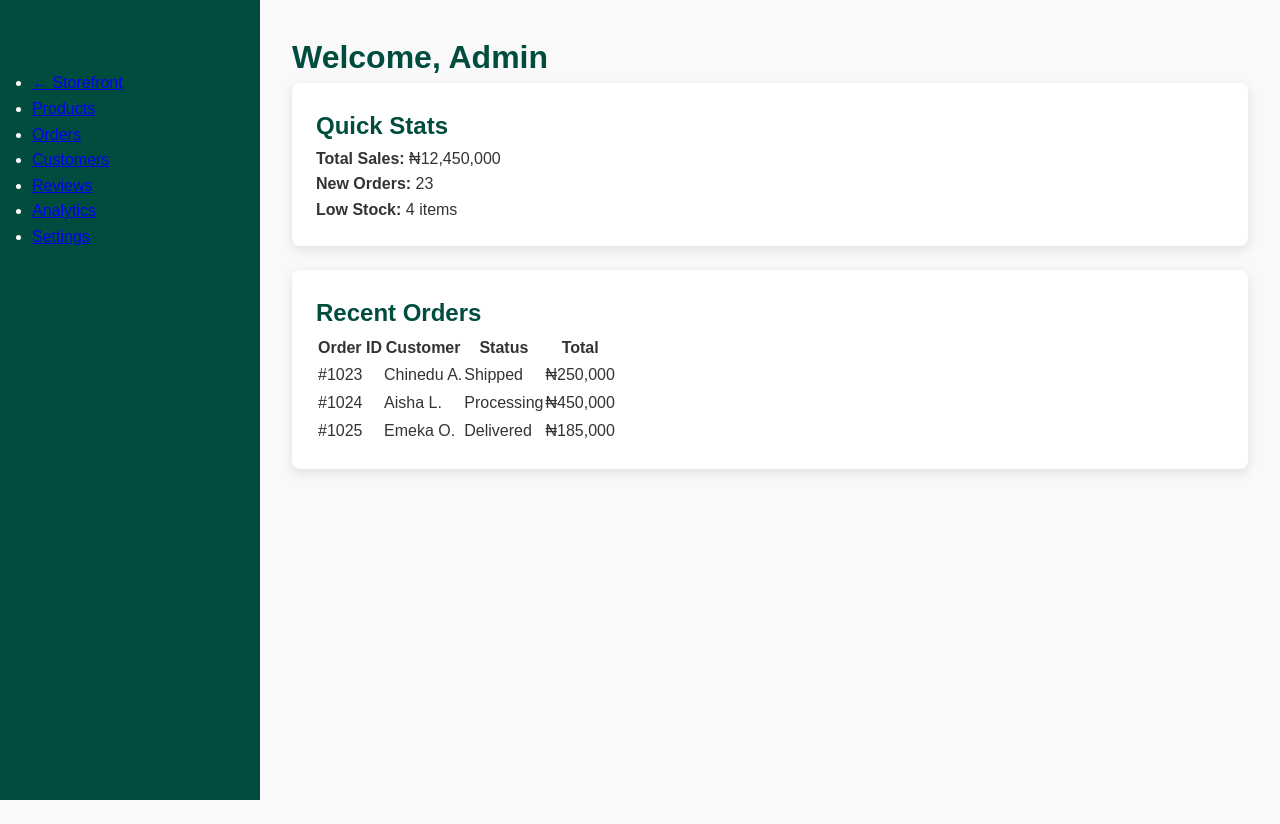
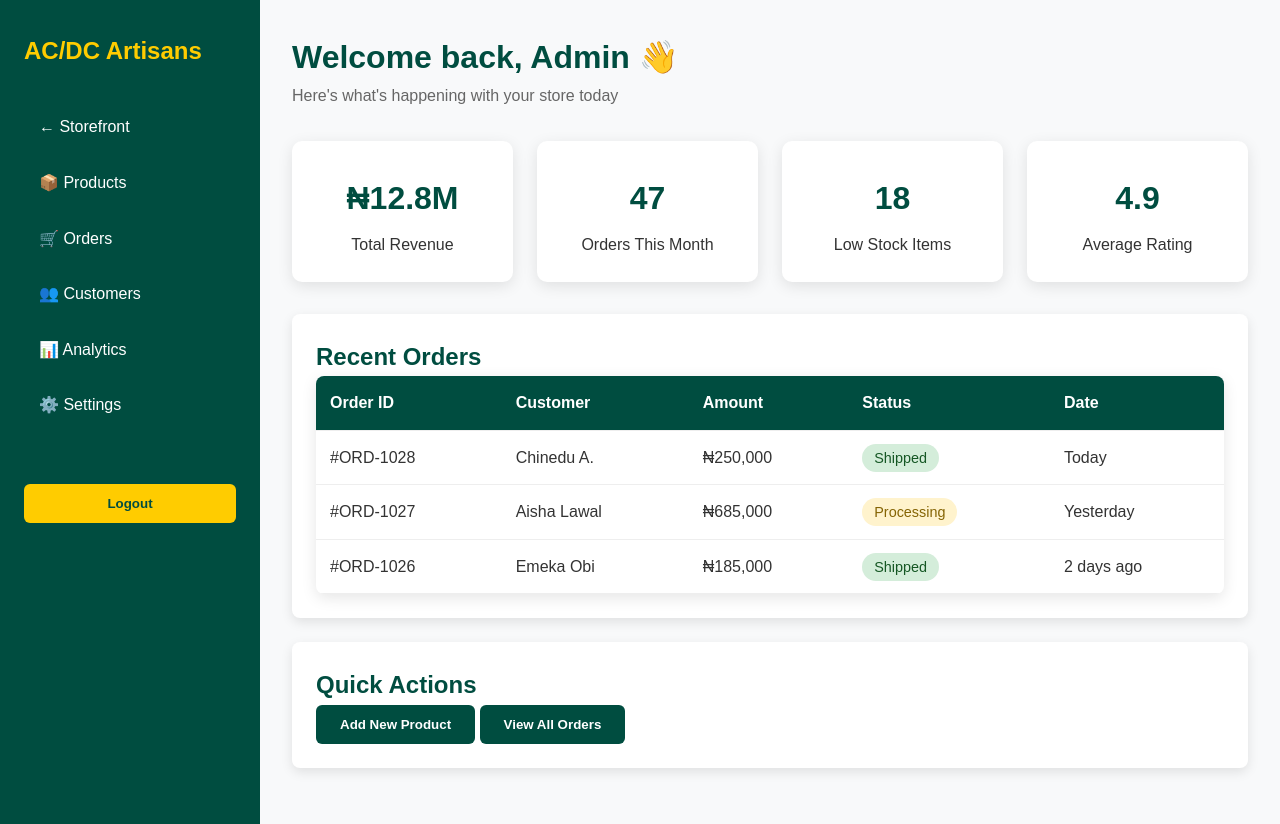
Before and after one commit to powlarsoft/Acdcartisans, a plain HTML site: page admin/dashboard.html in a window 1280 px wide. Before the commit the page ends 800 px from the top, so only its background shows below. Drawn offline with Linux system fonts and the light colour scheme.

Commit message:
Enhance admin dashboard layout and functionality for AC/DC Artisans, including improved styling, updated stats display, and added quick actions.

```diff
--- a/admin/dashboard.html
+++ b/admin/dashboard.html
@@ -5,6 +5,85 @@
   <meta name="viewport" content="width=device-width, initial-scale=1.0">
   <title>Admin Dashboard - AC/DC Artisans</title>
   <link rel="stylesheet" href="../css/style.css">
+  <style>
+    .admin-dashboard {
+      display: grid;
+      grid-template-columns: 260px 1fr;
+      min-height: 100vh;
+    }
+    .admin-sidebar {
+      background: #004d40;
+      color: white;
+      padding: 2rem 1.5rem;
+    }
+    .admin-sidebar h2 {
+      margin-bottom: 2rem;
+      color: #ffcc00;
+    }
+    .admin-sidebar ul {
+      list-style: none;
+    }
+    .admin-sidebar li {
+      padding: 12px 15px;
+      margin: 6px 0;
+      border-radius: 6px;
+      transition: 0.3s;
+    }
+    .admin-sidebar li:hover {
+      background: #00695c;
+    }
+    .admin-sidebar a {
+      color: white;
+      text-decoration: none;
+      display: block;
+    }
+    .admin-main {
+      padding: 2rem;
+      background: #f8f9fa;
+    }
+    .stats-grid {
+      display: grid;
+      grid-template-columns: repeat(auto-fit, minmax(220px, 1fr));
+      gap: 1.5rem;
+      margin-bottom: 2rem;
+    }
+    .stat-card {
+      background: white;
+      padding: 1.5rem;
+      border-radius: 10px;
+      box-shadow: 0 4px 15px rgba(0,0,0,0.1);
+      text-align: center;
+    }
+    .stat-card h3 {
+      margin: 0.5rem 0;
+      font-size: 2rem;
+      color: #004d40;
+    }
+    table {
+      width: 100%;
+      border-collapse: collapse;
+      background: white;
+      border-radius: 8px;
+      overflow: hidden;
+      box-shadow: 0 4px 15px rgba(0,0,0,0.1);
+    }
+    th, td {
+      padding: 14px;
+      text-align: left;
+      border-bottom: 1px solid #eee;
+    }
+    th {
+      background: #004d40;
+      color: white;
+    }
+    .status {
+      padding: 6px 12px;
+      border-radius: 20px;
+      font-size: 0.9rem;
+    }
+    .shipped { background: #d4edda; color: #155724; }
+    .processing { background: #fff3cd; color: #856404; }
+  </style>
 </head>
 <body>
   <div class="admin-dashboard">
@@ -13,38 +92,97 @@
       <h2>AC/DC Artisans</h2>
       <ul>
         <li><a href="../index.html">← Storefront</a></li>
-        <li><a href="#">Products</a></li>
-        <li><a href="#">Orders</a></li>
-        <li><a href="#">Customers</a></li>
-        <li><a href="#">Reviews</a></li>
-        <li><a href="#">Analytics</a></li>
-        <li><a href="#">Settings</a></li>
+        <li><a href="#">📦 Products</a></li>
+        <li><a href="#">🛒 Orders</a></li>
+        <li><a href="#">👥 Customers</a></li>
+        <li><a href="#">📊 Analytics</a></li>
+        <li><a href="#">⚙️ Settings</a></li>
       </ul>
+
+      <button onclick="logout()" style="margin-top: 3rem; width: 100%; padding: 12px; background: #ffcc00; color: #004d40; border: none; border-radius: 6px; font-weight: bold; cursor: pointer;">
+        Logout
+      </button>
     </aside>
 
     <!-- Main Content -->
     <main class="admin-main">
-      <h1>Welcome, Admin</h1>
+      <h1>Welcome back, Admin 👋</h1>
+      <p style="color:#666; margin-bottom: 2rem;">Here's what's happening with your store today</p>
 
-      <div class="admin-card">
-        <h2>Quick Stats</h2>
-        <p><strong>Total Sales:</strong> ₦12,450,000</p>
-        <p><strong>New Orders:</strong> 23</p>
-        <p><strong>Low Stock:</strong> 4 items</p>
+      <!-- Stats -->
+      <div class="stats-grid">
+        <div class="stat-card">
+          <h3>₦12.8M</h3>
+          <p>Total Revenue</p>
+        </div>
+        <div class="stat-card">
+          <h3>47</h3>
+          <p>Orders This Month</p>
+        </div>
+        <div class="stat-card">
+          <h3>18</h3>
+          <p>Low Stock Items</p>
+        </div>
+        <div class="stat-card">
+          <h3>4.9</h3>
+          <p>Average Rating</p>
+        </div>
       </div>
 
+      <!-- Recent Orders -->
       <div class="admin-card">
         <h2>Recent Orders</h2>
         <table>
-          <tr><th>Order ID</th><th>Customer</th><th>Status</th><th>Total</th></tr>
-          <tr><td>#1023</td><td>Chinedu A.</td><td>Shipped</td><td>₦250,000</td></tr>
-          <tr><td>#1024</td><td>Aisha L.</td><td>Processing</td><td>₦450,000</td></tr>
-          <tr><td>#1025</td><td>Emeka O.</td><td>Delivered</td><td>₦185,000</td></tr>
+          <thead>
+            <tr>
+              <th>Order ID</th>
+              <th>Customer</th>
+              <th>Amount</th>
+              <th>Status</th>
+              <th>Date</th>
+            </tr>
+          </thead>
+          <tbody>
+            <tr>
+              <td>#ORD-1028</td>
+              <td>Chinedu A.</td>
+              <td>₦250,000</td>
+              <td><span class="status shipped">Shipped</span></td>
+              <td>Today</td>
+            </tr>
+            <tr>
+              <td>#ORD-1027</td>
+              <td>Aisha Lawal</td>
+              <td>₦685,000</td>
+              <td><span class="status processing">Processing</span></td>
+              <td>Yesterday</td>
+            </tr>
+            <tr>
+              <td>#ORD-1026</td>
+              <td>Emeka Obi</td>
+              <td>₦185,000</td>
+              <td><span class="status shipped">Shipped</span></td>
+              <td>2 days ago</td>
+            </tr>
+          </tbody>
         </table>
+      </div>
+
+      <!-- Quick Actions -->
+      <div class="admin-card">
+        <h2>Quick Actions</h2>
+        <button onclick="alert('Product management coming soon...')">Add New Product</button>
+        <button onclick="alert('Order management coming soon...')">View All Orders</button>
       </div>
     </main>
   </div>
 
-  <script src="../js/app.js"></script>
+  <script>
+    function logout() {
+      if (confirm("Are you sure you want to logout?")) {
+        window.location.href = "../index.html";
+      }
+    }
+  </script>
 </body>
 </html>
```
